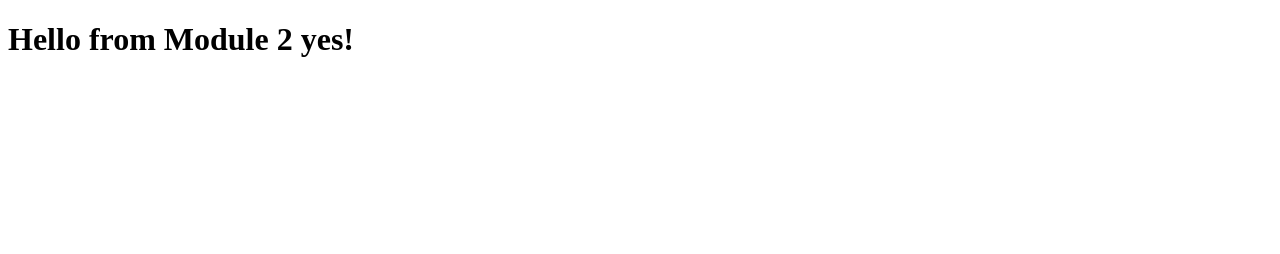
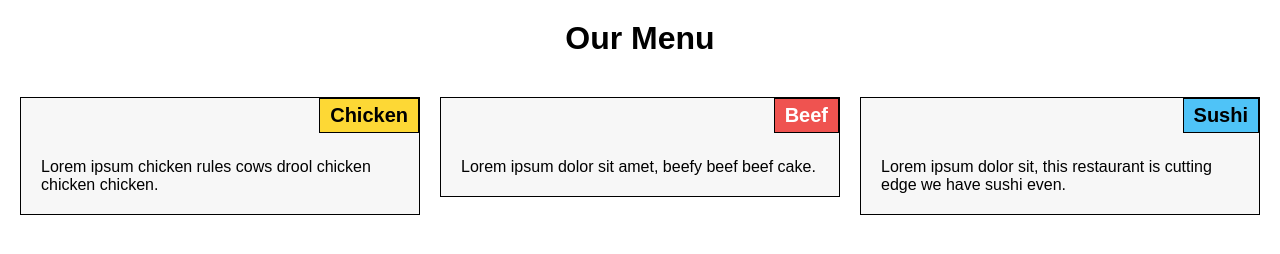
Before and after one commit to sydaking/coursera-test, a plain HTML site: page module2-solution/index.html in a window 1280 px wide. Drawn offline with Linux system fonts and the light colour scheme.

Commit message:
Finished Module 2 solution

```diff
--- /dev/null
+++ b/module2-solution/css/styles.css
@@ -0,0 +1,101 @@
+/* Reset & Base Styles */
+* {
+    box-sizing: border-box;
+    margin: 0;
+    padding: 0;
+  }
+
+  body {
+    font-family: Arial, sans-serif;
+    padding: 20px;
+  }
+
+  .page-title {
+    text-align: center;
+    font-size: 2em; /* 75% larger than base text */
+    margin-bottom: 40px;
+  }
+
+  /* Layout Base */
+  .container {
+    width: 100%;
+  }
+
+  /* Menu Item Cards */
+  .menu-item {
+    background-color: #f7f7f7;
+    border: 1px solid black;
+    padding: 60px 20px 20px 20px; /* Top padding for section title */
+    position: relative; /* Needed for .section-title positioning */
+    margin: 10px 0;
+    height: 100%;
+    display: flex;
+    flex-direction: column;
+    justify-content: flex-start;
+  }
+
+  /* Section Titles */
+  .section-title {
+    position: absolute;
+    top: 0;
+    right: 0;
+    background-color: #ddd;
+    border: 1px solid black;
+    padding: 5px 10px;
+    font-size: 1.25em; /* 25% larger */
+    font-weight: bold;
+    margin: 0;
+  }
+
+  /* Custom Title Colors */
+  .chicken {
+    background-color: #fdd835;
+  }
+
+  .beef {
+    background-color: #ef5350;
+    color: white;
+  }
+
+  .sushi {
+    background-color: #4fc3f7;
+  }
+
+  /* Desktop View (992px and above) */
+  @media (min-width: 992px) {
+    .container {
+      display: flex;
+      gap: 20px;
+    }
+
+    .menu-item {
+      flex: 1;
+      margin: 0;
+    }
+  }
+
+  /* Tablet View (768px to 991px) */
+  @media (min-width: 768px) and (max-width: 991px) {
+    .container {
+      display: flex;
+      flex-wrap: wrap;
+      gap: 20px;
+    }
+
+    .menu-item {
+      flex: 1 1 47%;
+      margin: 0;
+    }
+
+    .menu-item:nth-child(3) {
+      flex-basis: 100%;
+    }
+  }
+
+  /* Mobile View (767px and below) */
+  @media (max-width: 767px) {
+    .menu-item {
+      width: 100%;
+      margin-bottom: 20px;
+    }
+  }
--- a/module2-solution/index.html
+++ b/module2-solution/index.html
@@ -1,9 +1,28 @@
 <!DOCTYPE html>
 <html>
 <head>
-  <title>Module 2 Solution</title>
+  <meta charset="utf-8">
+  <title>Our Menu</title>
+  <link rel="stylesheet" href="css/styles.css">
 </head>
 <body>
-  <h1>Hello from Module 2 yes!</h1>
+  <h1 class="page-title">Our Menu</h1>
+
+  <div class="container">
+    <section class="menu-item">
+      <div class="section-title chicken">Chicken</div>
+      <p>Lorem ipsum chicken rules cows drool chicken chicken chicken.</p>
+    </section>
+
+    <section class="menu-item">
+      <div class="section-title beef">Beef</div>
+      <p>Lorem ipsum dolor sit amet, beefy beef beef cake.</p>
+    </section>
+
+    <section class="menu-item">
+      <div class="section-title sushi">Sushi</div>
+      <p>Lorem ipsum dolor sit, this restaurant is cutting edge we have sushi even.</p>
+    </section>
+  </div>
 </body>
 </html>
```
